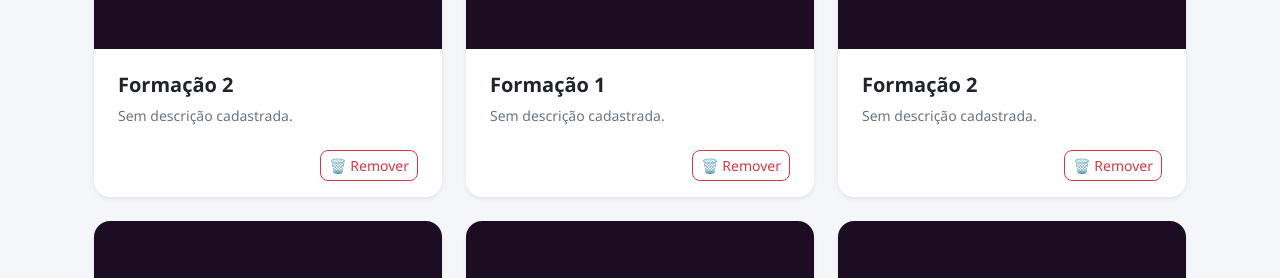
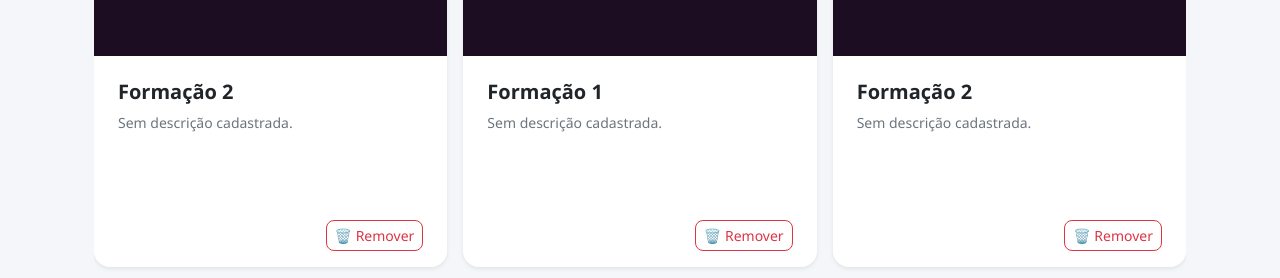
Before and after one commit to kennyow/AfirmaSUS2, a Django app: page /formacoes/ in a window 1280 px wide. Shown: the part 644-922 px from the top of the page. Run offline with Django 5.2, Linux system fonts and the light colour scheme; a user stored in the database is signed in; data comes from the database, SQL or seed files in the repository.

Commit message:
Organiza formacoes em carrossel horizontal

```diff
--- a/core/templates/core/midias.html
+++ b/core/templates/core/midias.html
@@ -21,6 +21,27 @@
         object-fit: contain;
     }
 
+    .formation-track {
+        display: flex;
+        gap: 1rem;
+        overflow-x: auto;
+        scroll-snap-type: x mandatory;
+        padding-bottom: 0.75rem;
+    }
+
+    .formation-slide {
+        flex: 0 0 calc((100% - 2rem) / 3);
+        min-width: 0;
+        scroll-snap-align: start;
+    }
+
+    @media (max-width: 991.98px) {
+        .formation-slide { flex-basis: calc((100% - 1rem) / 2); }
+    }
+
+    @media (max-width: 575.98px) {
+        .formation-slide { flex-basis: 100%; }
+    }
 </style>
 {% endblock %}
 
@@ -36,14 +57,19 @@
     <!-- 1. SEÇÃO FORMAÇÕES -->
     <section class="mb-5">
         <div class="d-flex justify-content-between align-items-center mb-3">
-            <h4 class="fw-bold text-primary m-0">📚 Formações</h4>
+            {% if formacoes|length > 1 %}
+                <div class="d-flex gap-2 ms-auto">
+                    <button type="button" class="btn btn-outline-primary" id="formation-prev" aria-controls="formation-track" aria-label="Voltar" disabled>←</button>
+                    <button type="button" class="btn btn-outline-primary" id="formation-next" aria-controls="formation-track" aria-label="Avançar">→</button>
+                </div>
+            {% endif %}
             {% if user.is_authenticated %}
                 <button class="btn btn-primary btn-sm fw-bold shadow-sm" data-bs-toggle="modal" data-bs-target="#modalFormacao">+ Adicionar Formação</button>
             {% endif %}
         </div>
-        <div class="row">
+        <div class="formation-track" id="formation-track" tabindex="0" role="region" aria-label="Carrossel de formações">
             {% for item in formacoes %}
-            <div class="col-md-6 col-lg-4 mb-4">
+            <div class="formation-slide">
                 <div class="card h-100 shadow-sm border-0 rounded-4 overflow-hidden">
                     <div class="img-container-vertical">
                         {% if item.foto_url %}
@@ -102,3 +128,29 @@
 </div>
 
 {% endblock %}
+
+{% block extra_js %}
+<script>
+    const track = document.getElementById('formation-track');
+    const previous = document.getElementById('formation-prev');
+    const next = document.getElementById('formation-next');
+
+    if (previous && next) {
+        const updateButtons = () => {
+            previous.disabled = track.scrollLeft <= 1;
+            next.disabled = track.scrollLeft + track.clientWidth >= track.scrollWidth - 1;
+        };
+        const move = (direction) => {
+            const [first, second] = track.querySelectorAll('.formation-slide');
+            const distance = second.offsetLeft - first.offsetLeft;
+            const reducedMotion = window.matchMedia('(prefers-reduced-motion: reduce)').matches;
+            track.scrollBy({left: direction * distance, behavior: reducedMotion ? 'instant' : 'smooth'});
+        };
+        previous.addEventListener('click', () => move(-1));
+        next.addEventListener('click', () => move(1));
+        track.addEventListener('scroll', updateButtons, {passive: true});
+        window.addEventListener('resize', updateButtons);
+        updateButtons();
+    }
+</script>
+{% endblock %}
```
